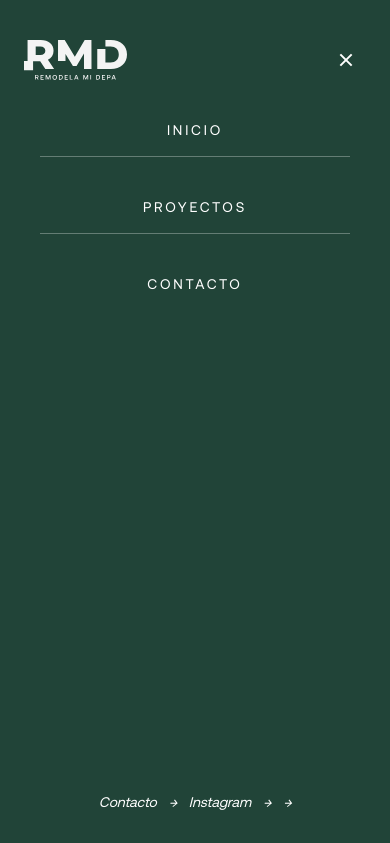
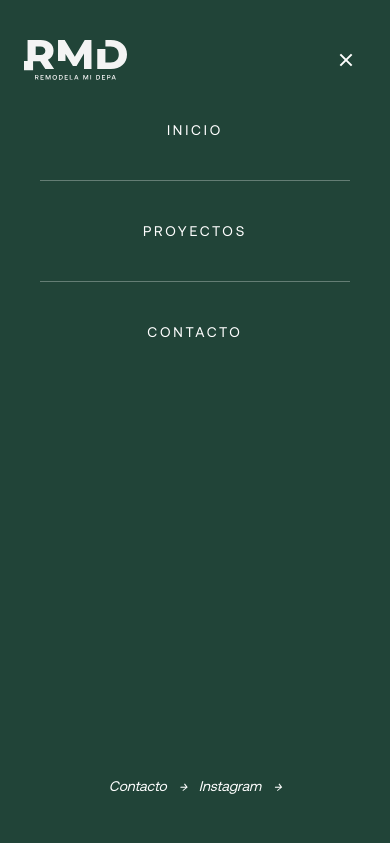
Before and after one commit to remodelamidepa/webpage, a plain HTML site: page projects.html in a window 390 px wide. Both pictures are taken after a click on the label "Abrir menú". Shown: the top 843 px of the page. Drawn offline with nearby package versions, Linux system fonts and the light colour scheme.

Commit message:
Update padding for central links and footer in responsive menu

```diff
--- a/projects.html
+++ b/projects.html
@@ -69,11 +69,11 @@
 
           <!-- Links centrales -->
           <div class="flex-1 flex flex-col justify-start gap-10 px-10 lg:flex-row lg:items-center lg:gap-6 lg:px-0 lg:hidden">
-            <a class="text-center text-sm tracking-[0.2em] font-medium uppercase pb-4 border-b border-white/30 lg:border-0 lg:pb-0 lg:px-2 hover:opacity-80"
+            <a class="text-center text-sm tracking-[0.2em] font-medium uppercase pb-10 border-b border-white/30 lg:border-0 lg:pb-0 lg:px-2 hover:opacity-80"
               href="/">
               Inicio
             </a>
-            <a class="text-center text-sm tracking-[0.2em] font-medium uppercase pb-4 border-b border-white/30 lg:border-0 lg:pb-0 lg:px-2 hover:opacity-80"
+            <a class="text-center text-sm tracking-[0.2em] font-medium uppercase pb-10 border-b border-white/30 lg:border-0 lg:pb-0 lg:px-2 hover:opacity-80"
               href="projects.html">
               Proyectos
             </a>
@@ -84,14 +84,13 @@
           </div>
 
           <!-- Footer de enlaces -->
-          <div class="flex gap-3 px-6 pb-8 text-sm italic lg:hidden w-full justify-center">
+          <div class="flex gap-3 px-6 pb-12 text-sm italic lg:hidden w-full justify-center">
             <a class="hover:opacity-80" href="https://link.remodelamidepa.com/Wl0On" target="_blank">Contacto</a>
             <i>→</i>
             <a class="hover:opacity-80" href="https://www.instagram.com/remodelamidepa/" target="_blank" rel="noopener">Instagram</a>
             <i>→</i>
-            <!-- <a class="hover:opacity-80" href="#privacidad">Aviso de privacidad →</a> -->
-            <i>→</i>
-
+            <!-- <a class="hover:opacity-80" href="#privacidad">Aviso de privacidad</a>
+            <i>→</i> -->
           </div>
         </nav>
       </div>
```
Also changed, not shown: index.html (+3 -3 lines).
